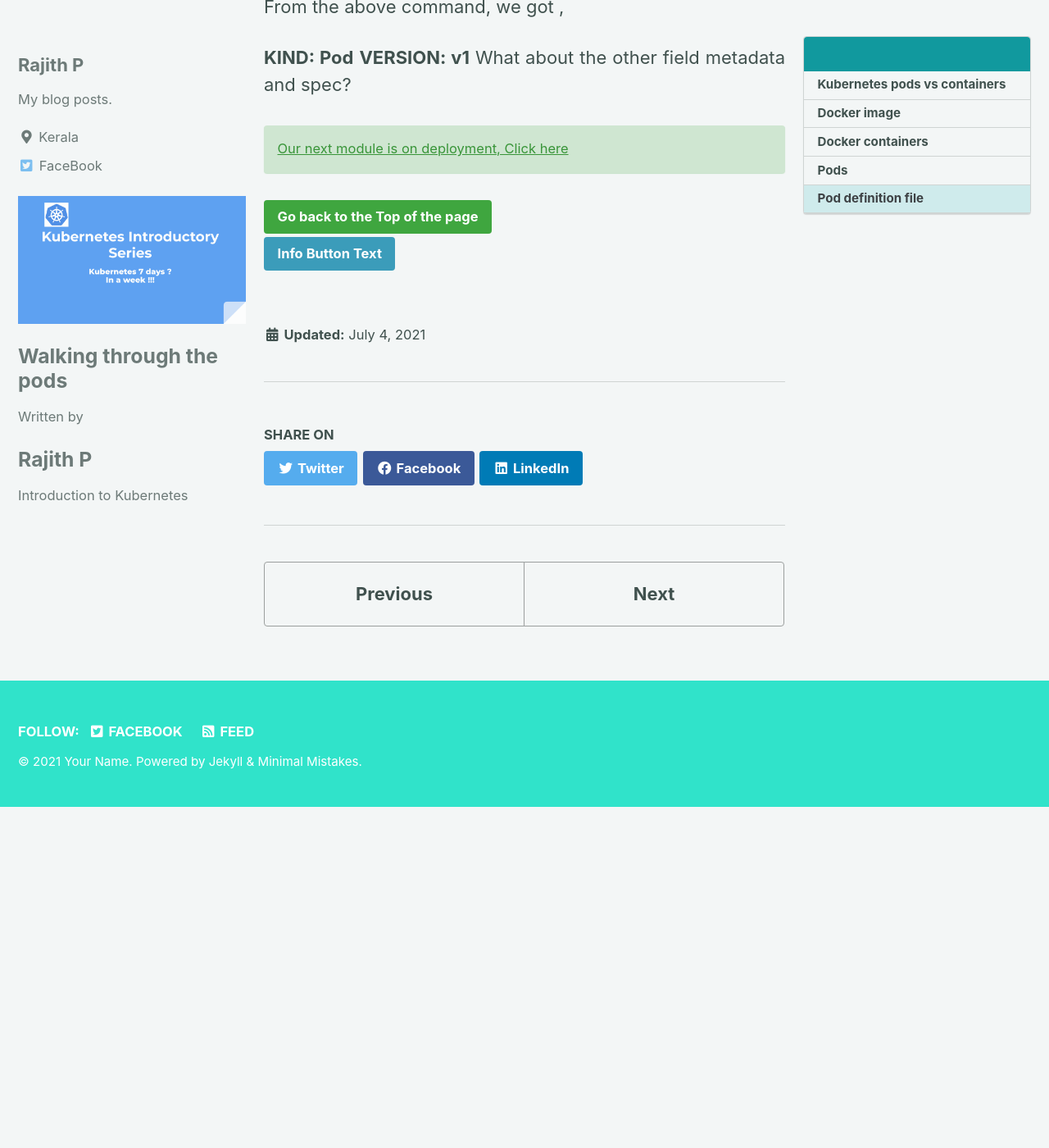
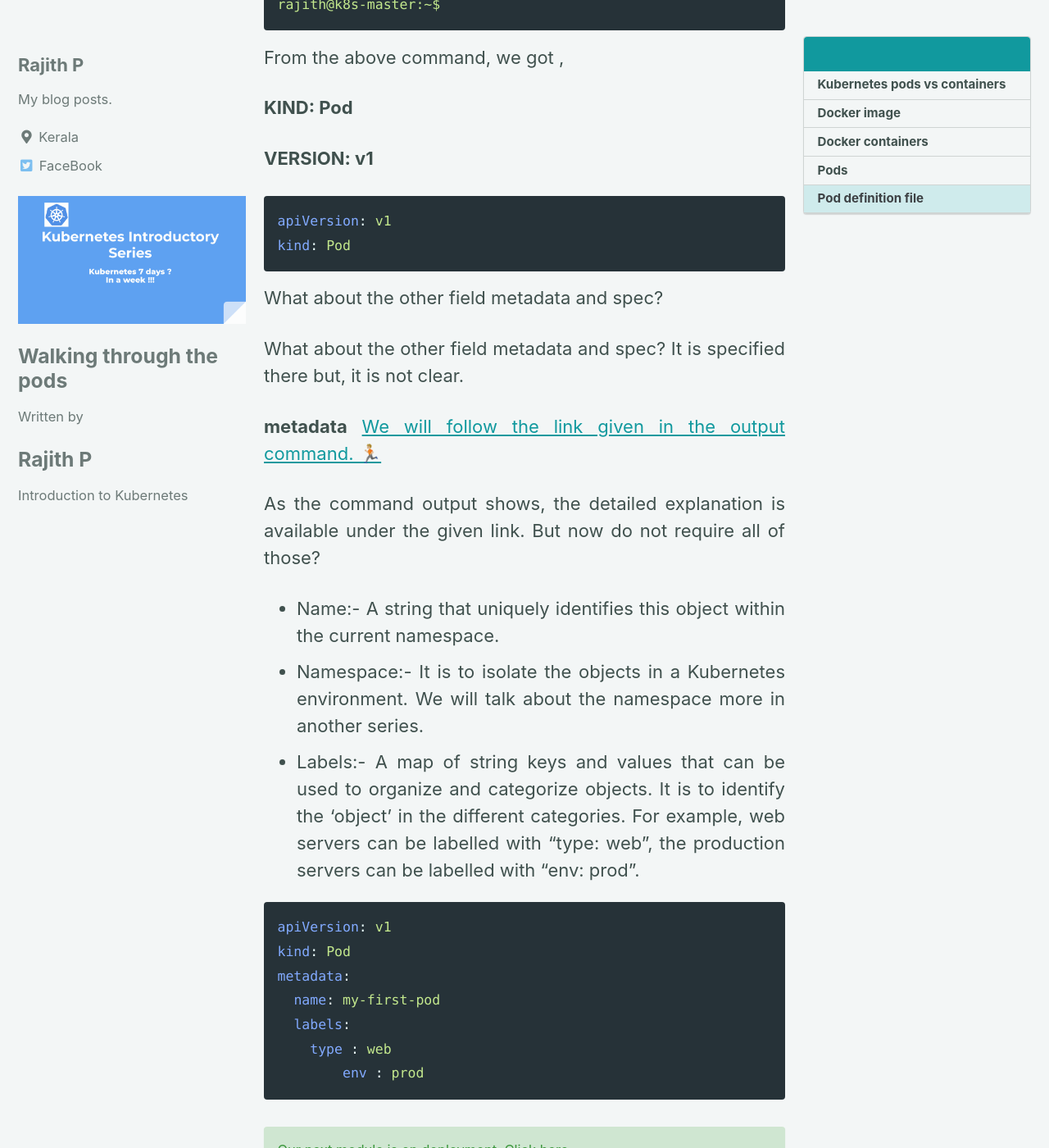
Before and after one commit to mangodairy/devsite, a Jekyll site: the page built from _Kubernetes/WalkingThroughThePodsPart1.md, in a window 1280 px wide and 1400 px high, scrolled down 4262 px. Shown: the whole window at 82% size. Built offline with Jekyll 4.4.1, drawn with Linux system fonts in a browser that asks for light colours; cached includes are drawn as plain includes; before the commit the page ends 5246 px from its top, so only the background shows below that; some of the changed text lies outside the part shown.

````diff
--- a/_Kubernetes/WalkingThroughThePodsPart1.md
+++ b/_Kubernetes/WalkingThroughThePodsPart1.md
@@ -83,7 +83,8 @@
 Spec:
 ```
 How do we get this information? 🤔
-**kubectl explain pod**, execute this command you will get the details of it.
+{: style="text-align: justify;"}
+Execute the command, **kubectl explain pod** you will get the details.
 {: style="text-align: justify;"}
 
 ```yaml
@@ -126,9 +127,42 @@
 From the above command, we got ,
 
 **KIND:     Pod**
+{: style="text-align: justify;"}
 **VERSION:  v1**
+{: style="text-align: justify;"}
+
+```yaml
+apiVersion: v1
+kind: Pod
+```
+
 What about the other field metadata and spec?
 {: style="text-align: justify;"}
+
+What about the other field metadata and spec? It is specified there but, it is not clear.
+{: style="text-align: justify;"}
+
+**metadata**  [We will follow the link given in the output command. 🏃🏼](https://git.k8s.io/community/contributors/devel/sig-architecture/api-conventions.md#metadata)
+{: style="text-align: justify;"}
+
+As the command output shows, the detailed explanation is available under the given link. But now do not require all of those?
+{: style="text-align: justify;"}
+
+
+* Name:- A string that uniquely identifies this object within the current namespace.
+* Namespace:- It is to isolate the objects in a Kubernetes environment. We will talk about the namespace more in another series.
+* Labels:- A map of string keys and values that can be used to organize and categorize objects. It is to identify the 'object' in the different categories. For example, web servers can be labelled with "type: web", the production servers can be labelled with "env: prod".
+{: style="text-align: justify;"}
+
+```yaml
+apiVersion: v1
+kind: Pod
+metadata:
+  name: my-first-pod
+  labels:
+    type : web
+	env : prod
+```
 
 {: .notice--success}
 {: style="text-align: justify;"}
````
Also changed, not shown: other parts of _Kubernetes/WalkingThroughThePodsPart1.md (+1 -1 lines).
